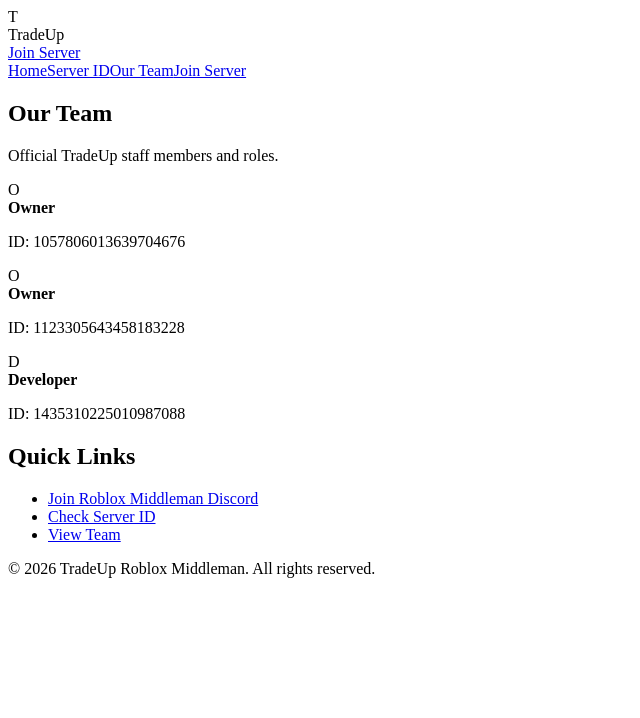
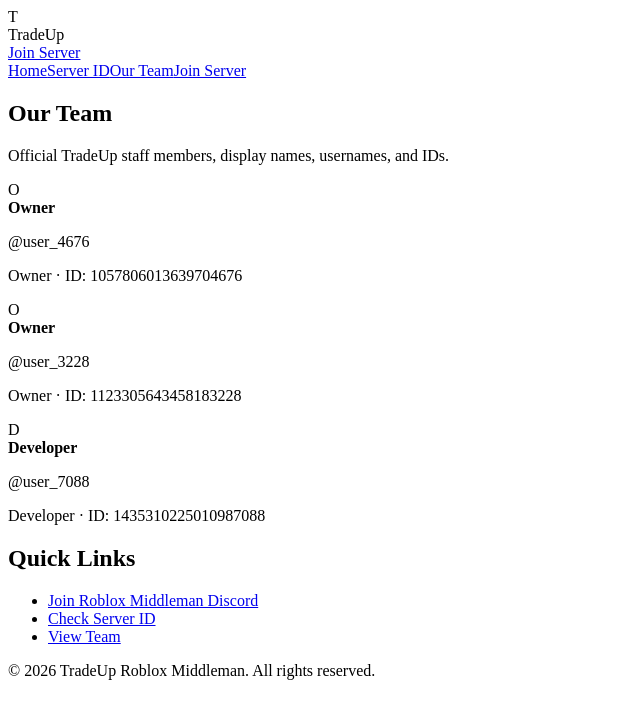
Before and after one commit to NexusDevelopments/tradeupsite, a React (Vite) app: page /team in a window 1280 px wide. Shown: the top 718 px of the page, without its empty margins (0-640 px from the left). Built offline with nearby package versions, Linux system fonts and the light colour scheme; no server answers; the HTML template or start-up script is replaced by a standard one.

Commit message:
Show Discord staff profiles and soften UI style

```diff
--- a/src/App.jsx
+++ b/src/App.jsx
@@ -3,9 +3,30 @@
 const fallbackInviteLink = 'https://discord.gg/rM43kyut';
 const fallbackServerId = '1470184067776647284';
 const fallbackStaffMembers = [
-  { userId: '1057806013639704676', role: 'Owner' },
-  { userId: '1123305643458183228', role: 'Owner' },
-  { userId: '1435310225010987088', role: 'Developer' }
+  {
+    userId: '1057806013639704676',
+    role: 'Owner',
+    username: 'user_4676',
+    displayName: 'Owner',
+    avatarUrl: null,
+    status: 'offline'
+  },
+  {
+    userId: '1123305643458183228',
+    role: 'Owner',
+    username: 'user_3228',
+    displayName: 'Owner',
+    avatarUrl: null,
+    status: 'offline'
+  },
+  {
+    userId: '1435310225010987088',
+    role: 'Developer',
+    username: 'user_7088',
+    displayName: 'Developer',
+    avatarUrl: null,
+    status: 'offline'
+  }
 ];
 
 const tabs = [
@@ -112,14 +133,19 @@
       return (
         <section className="panel route-panel">
           <h2>Our Team</h2>
-          <p>Official TradeUp staff members and roles.</p>
+          <p>Official TradeUp staff members, display names, usernames, and IDs.</p>
           <div className="staff-list">
             {serverData.staffMembers.map((member) => (
               <div className="founder" key={member.userId}>
-                <div className="avatar">{member.role[0]}</div>
+                {member.avatarUrl ? (
+                  <img className="avatar avatar-img" src={member.avatarUrl} alt={`${member.displayName} avatar`} loading="lazy" />
+                ) : (
+                  <div className="avatar">{member.displayName[0]}</div>
+                )}
                 <div>
-                  <strong>{member.role}</strong>
-                  <p>ID: {member.userId}</p>
+                  <strong>{member.displayName}</strong>
+                  <p>@{member.username}</p>
+                  <p>{member.role} · ID: {member.userId}</p>
                 </div>
               </div>
             ))}
@@ -155,17 +181,17 @@
 
         <section className="cards">
           <article className="card">
-            <div className="icon">◆</div>
+            <div className="icon" />
             <h3>Fast Middleman Queue</h3>
             <p>Open a ticket and get matched with an available Roblox middleman quickly.</p>
           </article>
           <article className="card">
-            <div className="icon">✓</div>
+            <div className="icon" />
             <h3>Scam Prevention First</h3>
             <p>Verified staff, vouch records, and strict proof checks for every trade.</p>
           </article>
           <article className="card">
-            <div className="icon">⚡</div>
+            <div className="icon" />
             <h3>Built for Roblox Traders</h3>
             <p>Focused support for limited trading, cross-trades, and account deals.</p>
           </article>
--- a/src/styles.css
+++ b/src/styles.css
@@ -36,7 +36,7 @@
   top: 0;
   z-index: 20;
   border-bottom: 1px solid var(--border);
-  background: rgba(5, 7, 13, 0.85);
+  background: rgba(5, 7, 13, 0.6);
   backdrop-filter: blur(10px);
 }
 
@@ -49,12 +49,13 @@
 
 .tab {
   border: 1px solid var(--border);
-  border-radius: 10px;
-  padding: 0.45rem 0.8rem;
+  border-radius: 999px;
+  padding: 0.43rem 0.86rem;
   text-decoration: none;
   color: var(--muted);
-  font-weight: 700;
+  font-weight: 600;
   transition: color 0.18s ease, border-color 0.18s ease, background 0.18s ease;
+  background: rgba(101, 176, 255, 0.06);
 }
 
 .tab:hover {
@@ -65,7 +66,7 @@
 .tab-active {
   color: var(--text);
   border-color: rgba(101, 176, 255, 0.65);
-  background: rgba(101, 176, 255, 0.16);
+  background: rgba(101, 176, 255, 0.22);
 }
 
 .nav {
@@ -100,7 +101,7 @@
 
 .brand {
   font-size: 1.2rem;
-  font-weight: 800;
+  font-weight: 700;
   letter-spacing: 0.04em;
 }
 
@@ -112,24 +113,26 @@
   display: inline-flex;
   align-items: center;
   justify-content: center;
-  border-radius: 10px;
-  border: 1px solid var(--blue);
-  background: linear-gradient(180deg, var(--blue-light), var(--blue));
-  color: #ffffff;
+  border-radius: 999px;
+  border: 1px solid rgba(101, 176, 255, 0.5);
+  background: rgba(101, 176, 255, 0.16);
+  color: #f3f8ff;
   text-decoration: none;
-  font-weight: 700;
-  padding: 0.68rem 1.1rem;
-  transition: transform 0.18s ease, filter 0.18s ease;
+  font-weight: 600;
+  padding: 0.63rem 1.06rem;
+  transition: transform 0.18s ease, background 0.18s ease, border-color 0.18s ease;
+  backdrop-filter: blur(6px);
 }
 
 .btn:hover {
   transform: translateY(-1px);
-  filter: brightness(1.05);
+  background: rgba(101, 176, 255, 0.25);
+  border-color: rgba(101, 176, 255, 0.75);
 }
 
 .btn-outline {
-  background: transparent;
-  border-color: var(--border);
+  background: rgba(15, 27, 51, 0.55);
+  border-color: rgba(101, 176, 255, 0.25);
   color: var(--text);
 }
 
@@ -178,7 +181,7 @@
 .stats {
   margin-top: 1rem;
   color: #dbe8ff;
-  font-weight: 700;
+  font-weight: 600;
 }
 
 .cards {
@@ -190,22 +193,20 @@
 
 .card,
 .panel {
-  background: linear-gradient(180deg, rgba(18, 30, 55, 0.9), rgba(11, 18, 32, 0.98));
-  border: 1px solid var(--border);
-  border-radius: 14px;
+  background: linear-gradient(180deg, rgba(18, 30, 55, 0.64), rgba(11, 18, 32, 0.7));
+  border: 1px solid rgba(101, 176, 255, 0.24);
+  border-radius: 18px;
   padding: 1.2rem;
-  box-shadow: 0 10px 28px rgba(4, 9, 20, 0.35);
+  box-shadow: 0 6px 18px rgba(4, 9, 20, 0.2);
+  backdrop-filter: blur(7px);
 }
 
 .icon {
-  width: 34px;
-  height: 34px;
-  border-radius: 8px;
-  display: grid;
-  place-items: center;
-  color: var(--blue-light);
-  border: 1px solid rgba(101, 176, 255, 0.35);
-  background: rgba(101, 176, 255, 0.1);
+  width: 10px;
+  height: 10px;
+  border-radius: 50%;
+  border: 1px solid rgba(101, 176, 255, 0.45);
+  background: rgba(101, 176, 255, 0.3);
   margin-bottom: 0.55rem;
 }
 
@@ -236,8 +237,8 @@
 .founder {
   margin-top: 0.85rem;
   border: 1px solid rgba(101, 176, 255, 0.35);
-  background: rgba(101, 176, 255, 0.08);
-  border-radius: 10px;
+  background: rgba(101, 176, 255, 0.11);
+  border-radius: 16px;
   padding: 0.75rem;
   display: flex;
   align-items: center;
@@ -260,7 +261,13 @@
   display: grid;
   place-items: center;
   background: linear-gradient(145deg, var(--blue-light), #235ec4);
-  font-weight: 800;
+  font-weight: 700;
+}
+
+.avatar-img {
+  object-fit: cover;
+  border: 1px solid rgba(101, 176, 255, 0.4);
+  background: rgba(15, 27, 51, 0.45);
 }
 
 .links {
```
Also changed, not shown: server.js (+43 -2 lines).
